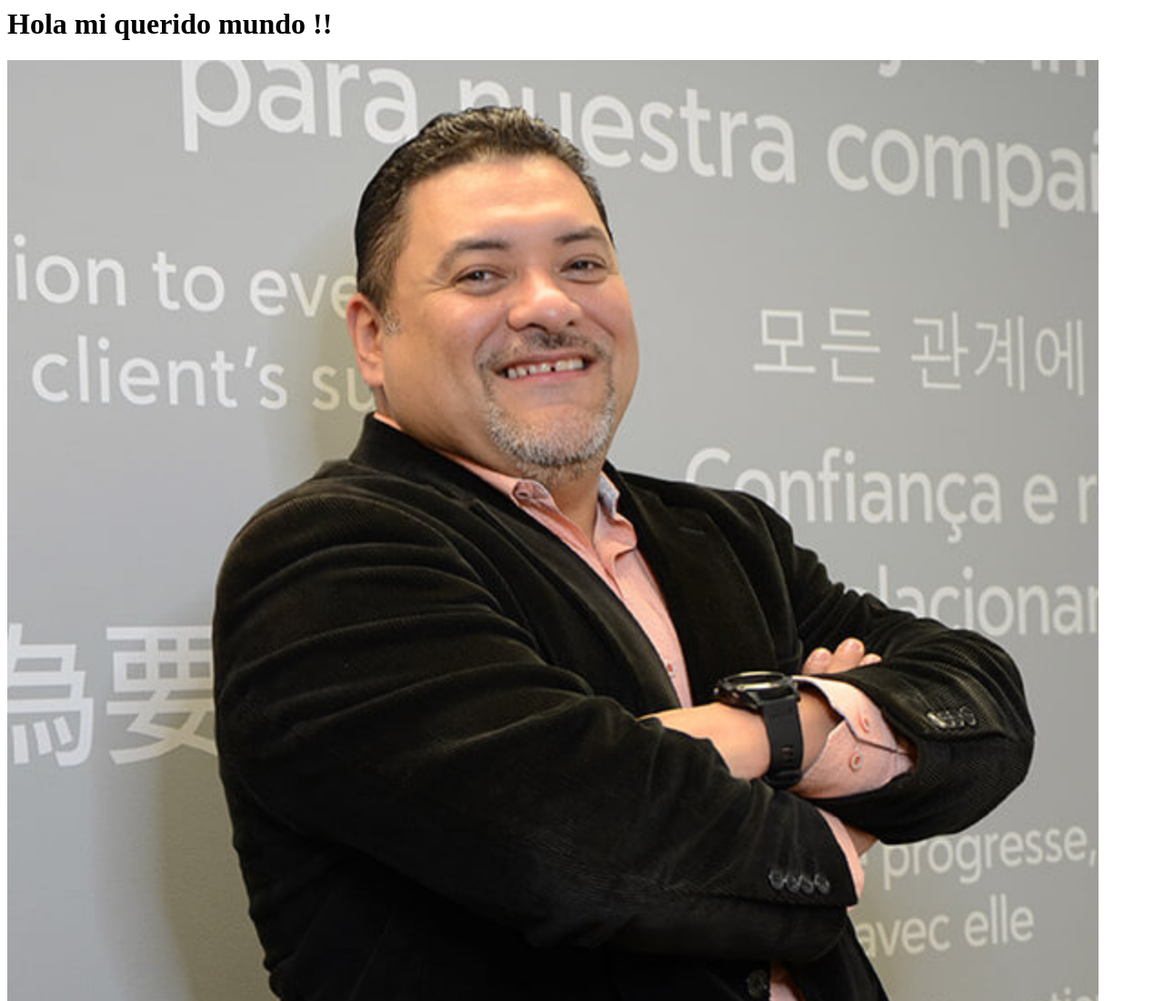
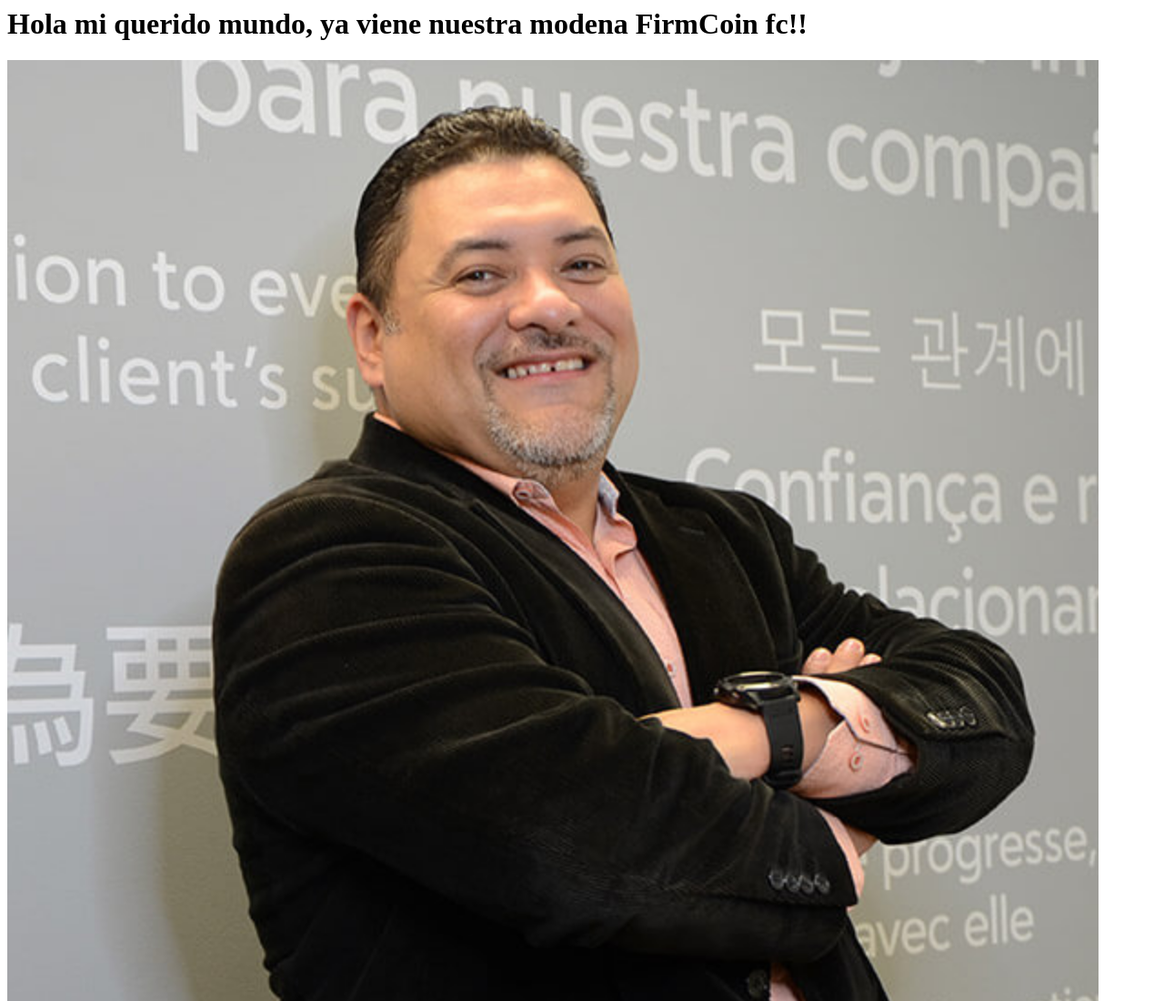
Before and after one commit to leider7/firmcoin.github.io, a plain HTML site: page index.html in a window 1280 px wide. Shown: the top 1100 px of the page at 91% size. Drawn offline with Linux system fonts and the light colour scheme.

Commit message:
Update index.html

```diff
--- a/index.html
+++ b/index.html
@@ -1,5 +1,5 @@
 <html>
-<h1> Hola mi querido mundo !! </h1>
+<h1> Hola mi querido mundo, ya viene nuestra modena FirmCoin fc!! </h1>
 <div>
     <img src="lemn.jpg" height="1200"
 </div>
```
